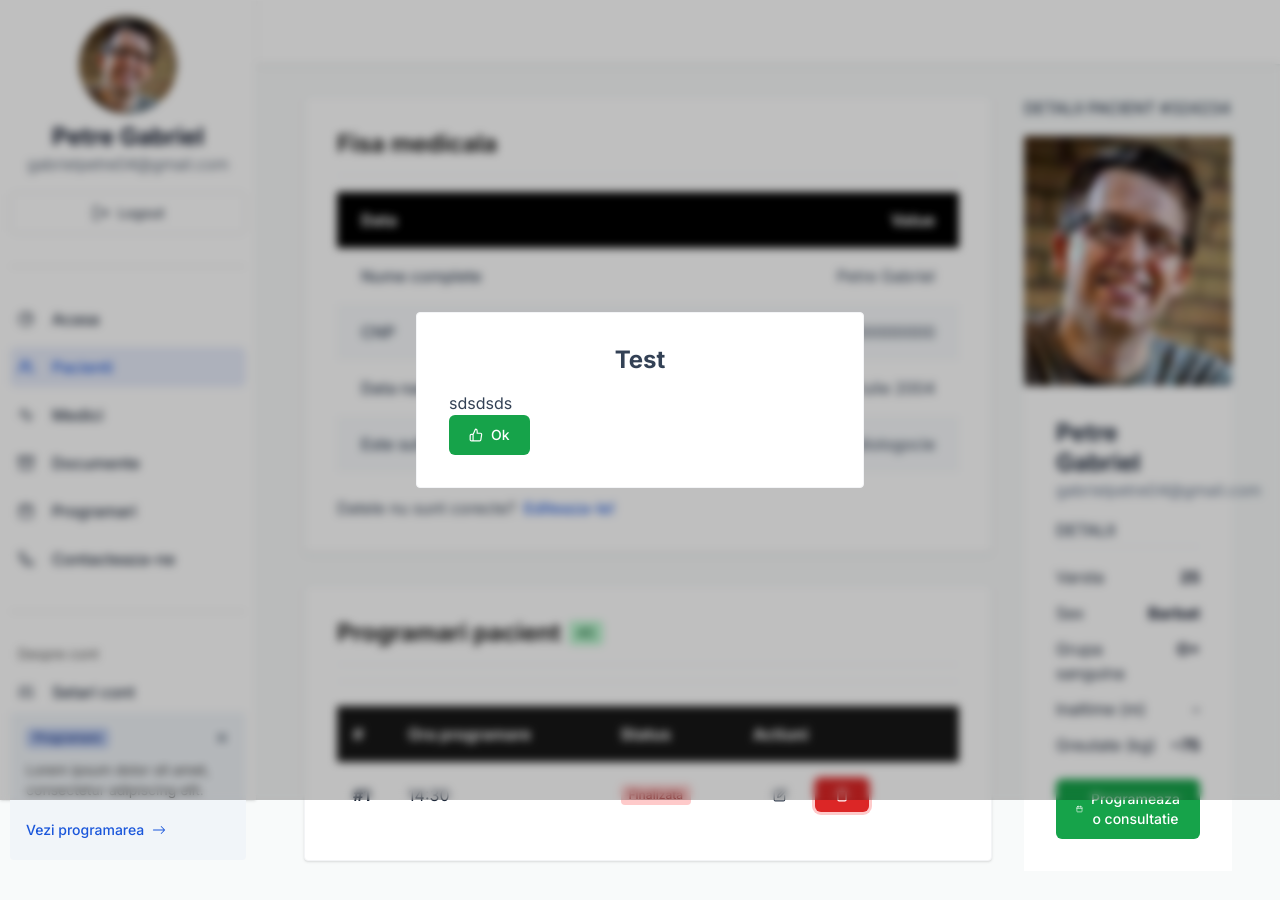
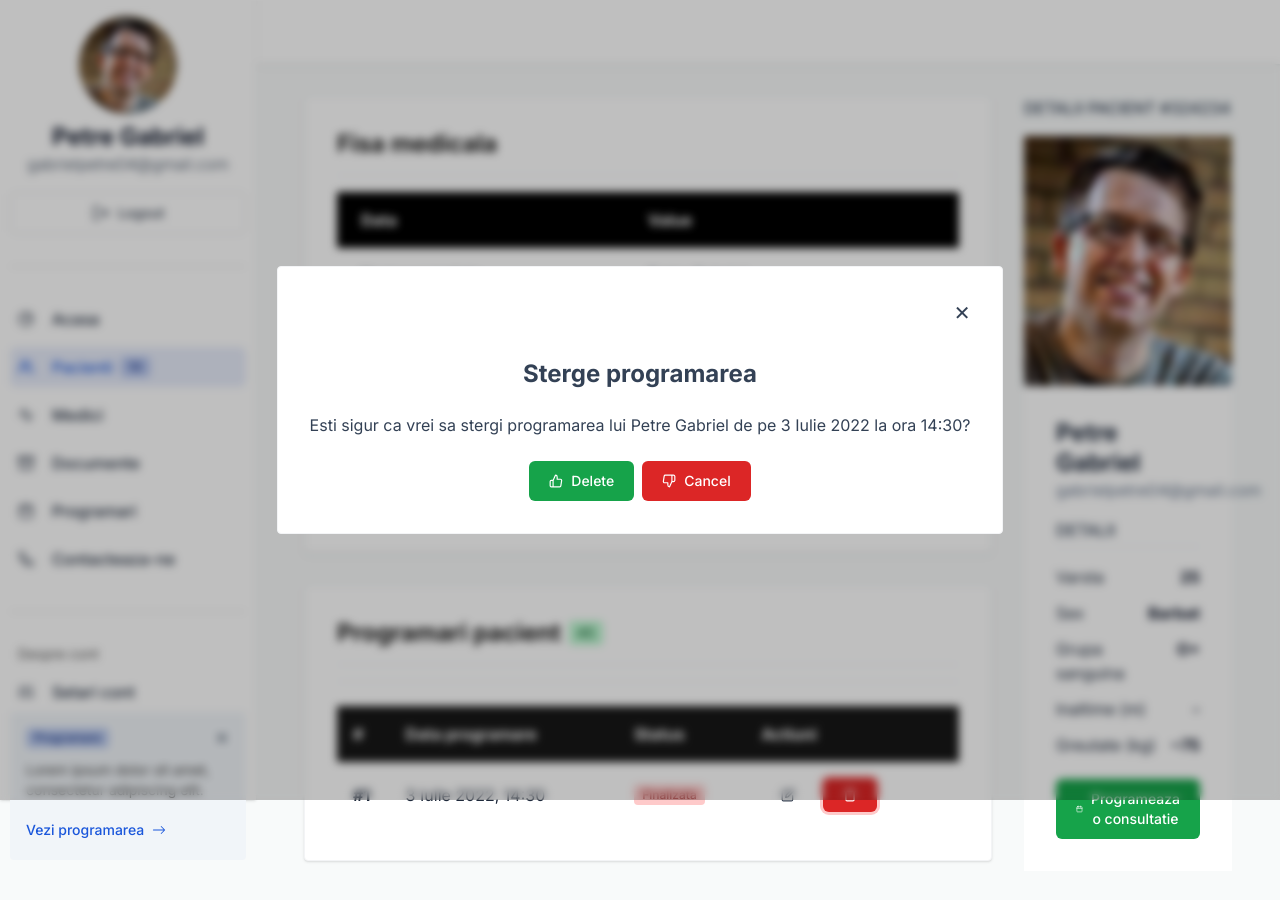
Before and after one commit to Petre-Gabriel/fiicode, a Next.js app: page /client/patients/32432 in a window 1280 px wide. Both pictures are taken after a click on the button "Sterge". Shown: the top 900 px of the page. Built offline with nearby package versions, Linux system fonts and the light colour scheme.

Commit message:
Fixed issues with Modal and added close and confirm processes, made the medical file editable, added label for the sidebar

```diff
--- a/src/app/client/patients/[patientId]/MedicalFile.component.tsx
+++ b/src/app/client/patients/[patientId]/MedicalFile.component.tsx
@@ -4,22 +4,30 @@ export default function MedicalFile({
   fields,
   titleField,
 }: {
-  fields: string[][];
+  fields: React.ReactNode[][];
   titleField?: string[];
 }) {
   return (
     <div className="flex flex-col">
       {titleField && (
-        <div className="px-6 py-4 w-full bg-black flex justify-between">
+        <div
+          className="px-6 py-4 w-full bg-black grid justify-start"
+          style={{
+            gridTemplateColumns: `repeat(${fields[0].length}, 1fr)`,
+          }}
+        >
           <Text className="font-bold text-white">{titleField[0]}</Text>
           <Text className="font-bold text-white">{titleField[1]}</Text>
         </div>
       )}
 
-      {fields.map((field) => (
+      {fields.map((field, idx) => (
         <div
-          className="px-6 py-4 w-full odd:bg-slate-50 flex justify-between"
-          key={field[0]}
+          className="px-6 py-4 w-full odd:bg-slate-50 grid justify-start"
+          style={{
+            gridTemplateColumns: `repeat(${fields[0].length}, 1fr)`,
+          }}
+          key={idx}
         >
           <Text className="font-medium">{field[0]}</Text>
           <Text>{field[1]}</Text>
--- /dev/null
+++ b/src/app/client/patients/[patientId]/MedicalFileCard.component.tsx
@@ -0,0 +1,99 @@
+import React from "react";
+
+import { DummyPatient } from "@/components/client/patient/Patient.data";
+import Button from "@/components/core/Button.component";
+import Card from "@/components/core/Card.component";
+import Text from "@/components/core/Text.component";
+import MedicalFile from "./MedicalFile.component";
+import Input from "@/components/core/Input.component";
+
+export default function MedicalFileCard() {
+  const [editable, setEditable] = React.useState(false);
+
+  return (
+    <Card title="Fisa medicala">
+      <MedicalFile
+        titleField={["Data", "Value"]}
+        fields={[
+          [
+            "Nume complete",
+            <>
+              {editable === false && DummyPatient.fullName}
+              {editable === true && (
+                <div>
+                  <Input
+                    name="fullName"
+                    placeholder="Nume complete"
+                    value={DummyPatient.fullName}
+                    className="w-full"
+                  />
+                </div>
+              )}
+            </>,
+          ],
+          [
+            "CNP",
+            <>
+              {editable === false && "5000000000000"}
+              {editable === true && (
+                <div>
+                  <Input
+                    name="socialSecurity"
+                    placeholder="CNP"
+                    value={"5000000000000"}
+                    className="w-full"
+                  />
+                </div>
+              )}
+            </>,
+          ],
+          [
+            "Data nasterii",
+            <>
+              {editable === false && "03 Iulie 2004"}
+              {editable === true && (
+                <div>
+                  <Input
+                    name="birthDate"
+                    placeholder="Data nasterii"
+                    value={"03.07.2004"}
+                    type="date"
+                    className="w-full"
+                  />
+                </div>
+              )}
+            </>,
+          ],
+          [
+            "Este suferind de",
+            <>
+              {editable === false && "Probleme cardiologice"}
+              {editable === true && (
+                <div>
+                  <Input
+                    name="knownIllness"
+                    placeholder="Este suferind de"
+                    value={"Probleme cardiologice"}
+                    className="w-full"
+                  />
+                </div>
+              )}
+            </>,
+          ],
+        ]}
+      />
+
+      <Text className="mt-6 flex items-center gap-x-2">
+        Datele nu sunt corecte?{" "}
+        <Button
+          className="!text-primary !text-base font-medium !px-0 !py-0 hover:!bg-transparent"
+          tooltip="Editeaza datele pacientului"
+          color="none"
+          onClick={() => setEditable((isEditable) => !isEditable)}
+        >
+          Editeaza-le!
+        </Button>
+      </Text>
+    </Card>
+  );
+}
--- a/src/app/client/patients/[patientId]/page.tsx
+++ b/src/app/client/patients/[patientId]/page.tsx
@@ -11,11 +11,10 @@ import TableData from "@/components/core/TableData.component";
 import TableRow from "@/components/core/TableRow.component";
 import Text from "@/components/core/Text.component";
 import ClientGrid from "@/components/layout/ClientGrid.component";
-import { SendDeleteNotification } from "@/models/MedicalFile.model";
 import React from "react";
 import { FiCalendar, FiEdit, FiTrash } from "react-icons/fi";
 import DetailsListing from "./DetailsListing.component";
-import MedicalFile from "./MedicalFile.component";
+import MedicalFileCard from "./MedicalFileCard.component";
 
 export default function PatientProfile() {
   const [openDeleteModal, setOpenDeleteModal] = React.useState(false);
@@ -23,36 +22,19 @@ export default function PatientProfile() {
   return (
     <ClientGrid>
       <Modal
-        title="Test"
+        title="Sterge programarea"
         open={openDeleteModal}
+        showDenyButton={true}
+        denyButtonText="Cancel"
+        confirmButtonText="Delete"
         onClose={() => setOpenDeleteModal(false)}
       >
-        sdsdsds
+        Esti sigur ca vrei sa stergi programarea lui {DummyPatient.fullName} de
+        pe 3 Iulie 2022 la ora 14:30?
       </Modal>
 
       <div className="col-span-9 flex flex-col gap-y-8">
-        <Card title="Fisa medicala">
-          <MedicalFile
-            titleField={["Data", "Value"]}
-            fields={[
-              ["Nume complete", DummyPatient.fullName],
-              ["CNP", "5000000000000"],
-              ["Data nasterii", "03 Iulie 2004"],
-              ["Este suferind de", "Probleme cardiologocie"],
-            ]}
-          />
-
-          <Text className="mt-6 flex items-center gap-x-2">
-            Datele nu sunt corecte?{" "}
-            <Button
-              className="!text-primary !text-base font-medium !px-0 !py-0 hover:!bg-transparent"
-              tooltip="Editeaza datele pacientului"
-              color="none"
-            >
-              Editeaza-le!
-            </Button>
-          </Text>
-        </Card>
+        <MedicalFileCard />
 
         <Card
           title="Programari pacient"
@@ -60,10 +42,10 @@ export default function PatientProfile() {
         >
           <Divider className="mt-4 mb-6" />
 
-          <Table headCols={["#", "Ora programare", "Status", "Actiuni"]}>
+          <Table headCols={["#", "Data programare", "Status", "Actiuni"]}>
             <TableRow>
               <TableData className="font-bold">#1</TableData>
-              <TableData>14:30</TableData>
+              <TableData>3 Iulie 2022, 14:30</TableData>
               <TableData>
                 <Label color="red">Finalizata</Label>
               </TableData>
--- a/src/app/client/patients/page.tsx
+++ b/src/app/client/patients/page.tsx
@@ -1,29 +1,79 @@
+"use client";
+
 import Patient, {
   DummyPatient,
 } from "@/components/client/patient/Patient.data";
 import Button from "@/components/core/Button.component";
 import Card from "@/components/core/Card.component";
 import Input from "@/components/core/Input.component";
+import Modal from "@/components/core/Modal.component";
 import Link from "next/link";
+import React from "react";
 import { FiCalendar, FiPlus, FiSearch, FiUser } from "react-icons/fi";
 
 export default function PatientsPage() {
+  const [newPacientModal, setNewPacientModal] = React.useState(false);
+
   return (
     <div>
+      <Modal
+        open={newPacientModal}
+        onClose={() => setNewPacientModal(false)}
+        title="Adauga un nou pacient"
+        confirmButtonText="Adauga noul pacient"
+      >
+        <div className="flex flex-col gap-y-4 text-left">
+          <Input
+            name="fullName"
+            label="Nume complet"
+            placeholder="Nume complet"
+          />
+          <Input name="email" label="Adresa email" placeholder="Adresa email" />
+          <Input name="securityNumber" label="CNP" placeholder="CNP" />
+          <Input name="height" label="Inaltime" placeholder="Inaltime" />
+          <Input
+            name="weight"
+            label="Greutate (kg)"
+            placeholder="Greutate (kg)"
+          />
+          <Input name="age" type="number" label="Varsta" placeholder="Varsta" />
+
+          <select value="-">
+            <option value="-" disabled>
+              Sex
+            </option>
+            <option value="Barbat">Barbat</option>
+            <option value="Femeie">Femeie</option>
+          </select>
+
+          <select value="-">
+            <option value="-" disabled>
+              Grupa sanguina
+            </option>
+            <option>O</option>
+            <option>A</option>
+            <option>B</option>
+            <option>AB</option>
+          </select>
+        </div>
+      </Modal>
+
       <Card title="Pacientii Dvs.">
         <div className="w-full">
           <div className="flex flex-col gap-y-4">
-            <Button color="green">
+            <Button color="green" onClick={() => setNewPacientModal(true)}>
               <FiPlus />
               Adauga un nou pacient
             </Button>
             <div className="flex gap-x-3 mb-4">
+              <div className="w-full">
                 <Input
                   type="text"
                   name="pacientName"
                   placeholder="Cauta pacientul dupa nume sau email"
                   className="w-full"
                 />
+              </div>
               <Button>
                 <FiSearch />
               </Button>
--- a/src/components/blocks/client/Sidebar.block.tsx
+++ b/src/components/blocks/client/Sidebar.block.tsx
@@ -71,6 +71,7 @@ export default function Sidebar() {
             active={isLinkActive("patients")}
             href="/client/patients"
             title="Pacienti"
+            label={{ text: "10" }}
             icon={FiUsers}
           />
           <SidebarLink
--- a/src/components/client/nav/SidebarLink.component.tsx
+++ b/src/components/client/nav/SidebarLink.component.tsx
@@ -1,4 +1,5 @@
 import Button from "@/components/core/Button.component";
+import Label, { LabelColors } from "@/components/core/Label.component";
 import classNames from "classnames";
 import NavLink from "next/link";
 import { IconType as ReactIconsType } from "react-icons";
@@ -9,6 +10,11 @@ interface SidebarLinkProps {
   title: string;
   icon: ReactIconsType;
 
+  label?: {
+    text: string;
+    color?: LabelColors;
+  };
+
   active?: boolean;
 }
 
@@ -16,6 +22,7 @@ const SidebarLink = ({
   title,
   active,
   href,
+  label,
   icon: ReactIcon,
 }: SidebarLinkProps) => {
   const ButtonClass = classNames(
@@ -39,6 +46,9 @@ const SidebarLink = ({
         <Button as="span" color="none" className={ButtonClass}>
           <ReactIcon size={16} className={IconClass} />
           <span className={ButtonTextClass}>{title}</span>
+          {label && (
+            <Label color={label.color ?? "primary"}>{label.text}</Label>
+          )}
         </Button>
       </NavLink>
     </li>
--- a/src/components/core/Button.component.tsx
+++ b/src/components/core/Button.component.tsx
@@ -55,7 +55,7 @@ const Button = ({
       {children}
 
       {tooltip && (
-        <div className="absolute z-50 w-max pointer-events-none opacity-0 group-hover:opacity-100 top-[100%] mt-1 left-1/2 -translate-x-1/2">
+        <div className="absolute z-50 outline-none w-max pointer-events-none opacity-0 group-hover:opacity-100 top-[100%] mt-1 left-1/2 -translate-x-1/2">
           <IoTriangleSharp className="mx-auto text-slate-900 translate-y-[3px]" />
           <div className="block transition-all py-2 px-4 rounded text-white bg-zinc-900">
             {tooltip}
--- a/src/components/core/Input.component.tsx
+++ b/src/components/core/Input.component.tsx
@@ -9,12 +9,12 @@ type FullInputProps = InputProps & React.HTMLProps<HTMLInputElement>;
 
 const Input = ({ label, name, className, ...props }: FullInputProps) => {
   const InputClass = classNames(
-    "p-2 rounded-md bg-gray-50/50 text-gray-600 placeholder:!text-gray-500 border border-gray-200 outline-0 transition-all focus:ring ring-offset-0 ring-offset-primary-400",
+    "w-full p-2 rounded-md bg-gray-50/50 text-gray-600 placeholder:!text-gray-500 border border-gray-200 outline-0 transition-all focus:ring ring-offset-0 ring-offset-primary-400",
     className
   );
 
   return (
-    <>
+    <div>
       {label && (
         <label
           htmlFor={name}
@@ -24,7 +24,7 @@ const Input = ({ label, name, className, ...props }: FullInputProps) => {
         </label>
       )}
       <input className={InputClass} name={name} id={name} {...props} />
-    </>
+    </div>
   );
 };
 
--- a/src/components/core/Modal.component.tsx
+++ b/src/components/core/Modal.component.tsx
@@ -1,6 +1,6 @@
 import classNames from "classnames";
 import React from "react";
-import { FiThumbsUp } from "react-icons/fi";
+import { FiThumbsDown, FiThumbsUp } from "react-icons/fi";
 import Button from "./Button.component";
 import Card from "./Card.component";
 import Text from "./Text.component";
@@ -14,6 +14,7 @@ export default function Modal({
   showDenyButton,
   denyButtonText = "Cancel",
   onClose,
+  onConfirm,
 }: {
   children?: React.ReactNode;
   open?: boolean;
@@ -23,24 +24,43 @@ export default function Modal({
   confirmButtonText?: string;
   denyButtonText?: string;
   onClose: () => void;
+  onConfirm?: () => void;
 }) {
   const ModalClass = classNames(
-    "min-w-[35vw] max-w-[75vw] !shadow-none transition-all",
+    "relative min-w-[35vw] max-w-[75vw] max-h-[80vh] overflow-y-scroll !shadow-none transition-all text-center",
     open === false && "pointer-events-none opacity-0"
   );
+
   const ModalWrapperClass = classNames(
     "fixed z-30 transition-all w-full h-full left-0 top-0 flex justify-center items-center bg-black/25 backdrop-blur-sm",
     open === false &&
       "pointer-events-none bg-transparent opacity-0 duration-150 delay-[100ms]"
   );
 
+  /*
+    Callback for the deny button, close button, or ESC key down event
+  */
+  const closeModal = React.useCallback(() => {
+    if (onClose) onClose();
+  }, [onClose]);
+
+  /*
+    This callback is called when the confirm button is clicked
+    */
+  const confirmModalAction = React.useCallback(() => {
+    if (onConfirm) onConfirm();
+  }, [onConfirm]);
+
+  /*
+    We add an eventListener for the ESC button to close the modal
+  */
   React.useEffect(() => {
     function handleModalClose(e: KeyboardEvent) {
       if (open === false) return;
 
       if (e.key !== "Escape") return;
 
-      if (onClose) onClose();
+      closeModal();
     }
 
     document.addEventListener("keydown", handleModalClose, { passive: true });
@@ -48,13 +68,26 @@ export default function Modal({
     return () => {
       document.removeEventListener("keydown", handleModalClose);
     };
-  }, [open, onClose]);
+  }, [open, closeModal]);
+
+  React.useEffect(() => {
+    if (open === true) document.body.style.overflow = "hidden";
+    if (open === false) document.body.style.overflow = "auto";
+  }, [open]);
 
   return (
     <div className={ModalWrapperClass}>
-      <Card className={ModalClass}>
+      <Card className={ModalClass} contentClass="flex flex-col gap-y-6">
+        <div className="text-right mb-2">
+          <button
+            className="ml-auto w-fit text-xl cursor-pointer"
+            onClick={closeModal}
+          >
+            &#x2715;
+          </button>
+        </div>
         {title && (
-          <div className="text-center mb-4">
+          <div>
             <Text as="p" variant="h3">
               {title}
             </Text>
@@ -63,16 +96,16 @@ export default function Modal({
 
         <div>{children}</div>
 
-        <div className="flex gap-x-2">
+        <div className="flex justify-center gap-x-2">
           {showConfirmButton && (
-            <Button color="green">
+            <Button color="green" onClick={confirmModalAction}>
               <FiThumbsUp />
               <span>{confirmButtonText}</span>
             </Button>
           )}
           {showDenyButton && (
-            <Button color="red">
-              <FiThumbsUp />
+            <Button color="red" onClick={closeModal}>
+              <FiThumbsDown />
               <span>{denyButtonText}</span>
             </Button>
           )}
```
Lines whose indentation alone changed are shown as unchanged.
